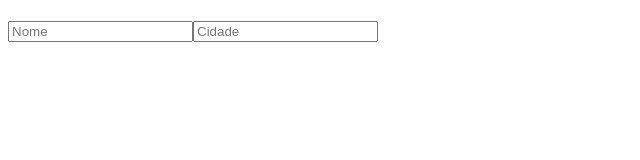
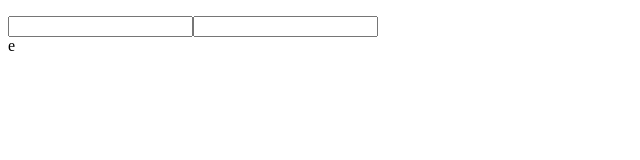
Before and after one commit to Naiarapacheco/Angular, an Angular app: page / in a window 1280 px wide. Shown: the top 160 px of the page, without its empty margins (0-640 px from the left). Built offline with nearby package versions, Linux system fonts and the light colour scheme.

Commit message:
feat: componente 10 add

```diff
--- a/src/app/app.component.html
+++ b/src/app/app.component.html
@@ -1 +1 @@
-<app-componente09></app-componente09>
+<app-componente10></app-componente10>
--- a/src/app/app.component.ts
+++ b/src/app/app.component.ts
@@ -10,13 +10,14 @@ import { Componente06Component } from './componente06/componente06.component';
 import { Componente07Component } from './componente07/componente07.component';
 import { Componente08Component } from './componente08/componente08.component';
 import { Componente09Component } from "./componente09/componente09.component";
+import { Componente10Component } from "./componente10/componente10.component";
 
 @Component({
   selector: 'app-root',
   standalone: true,
   imports: [CommonModule, RouterOutlet, Componente01Component, Componente02Component, Componente03Component,
     Componente04Component, Componente05Component, Componente06Component, Componente07Component,
-    Componente08Component, Componente09Component],
+    Componente08Component, Componente09Component, Componente10Component],
   templateUrl: './app.component.html',
   styleUrl: './app.component.css'
 })
--- /dev/null
+++ b/src/app/componente10/componente10.component.html
@@ -0,0 +1,7 @@
+<p>{{formulario.value.nome}}</p>
+<p>{{formulario.value.cidade}}</p>
+
+<form [formGroup]="formulario">
+    <input type="text" formControlName="nome">
+    <input type="text" formControlName="cidade">
+</form>e
--- /dev/null
+++ b/src/app/componente10/componente10.component.ts
@@ -0,0 +1,18 @@
+import { Component } from '@angular/core';
+
+import { FormControl, FormGroup, ReactiveFormsModule } from '@angular/forms';
+
+@Component({
+  selector: 'app-componente10',
+  standalone: true,
+  imports: [ReactiveFormsModule],
+  templateUrl: './componente10.component.html',
+  styleUrl: './componente10.component.css'
+})
+export class Componente10Component {
+
+  formulario = new FormGroup({
+    nome : new FormControl(''),
+    cidade : new FormControl('')
+  });
+}
```
Also changed, not shown: src/app/componente10/componente10.component.css (added), 1 other file (tests, documents, lock files or other folders).
